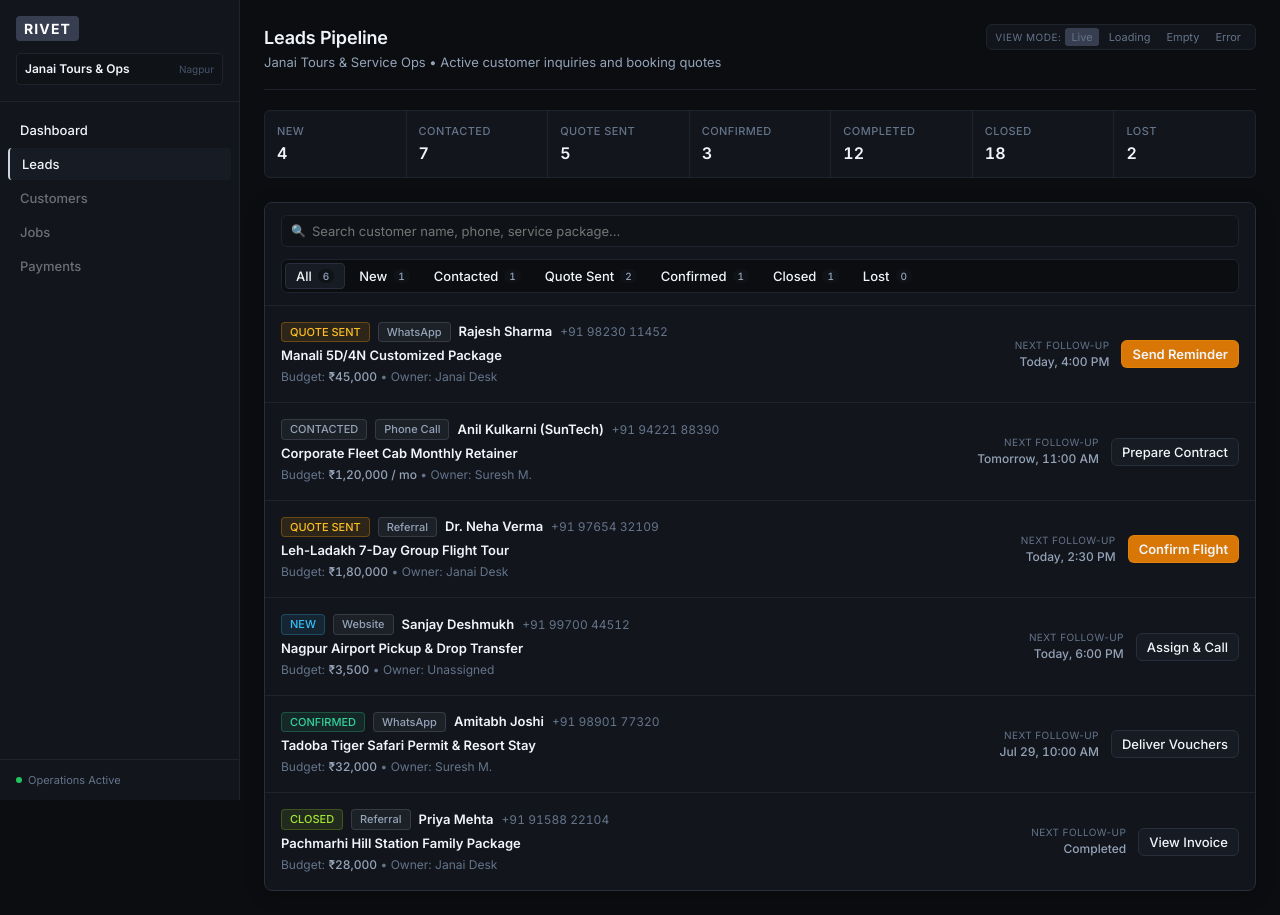
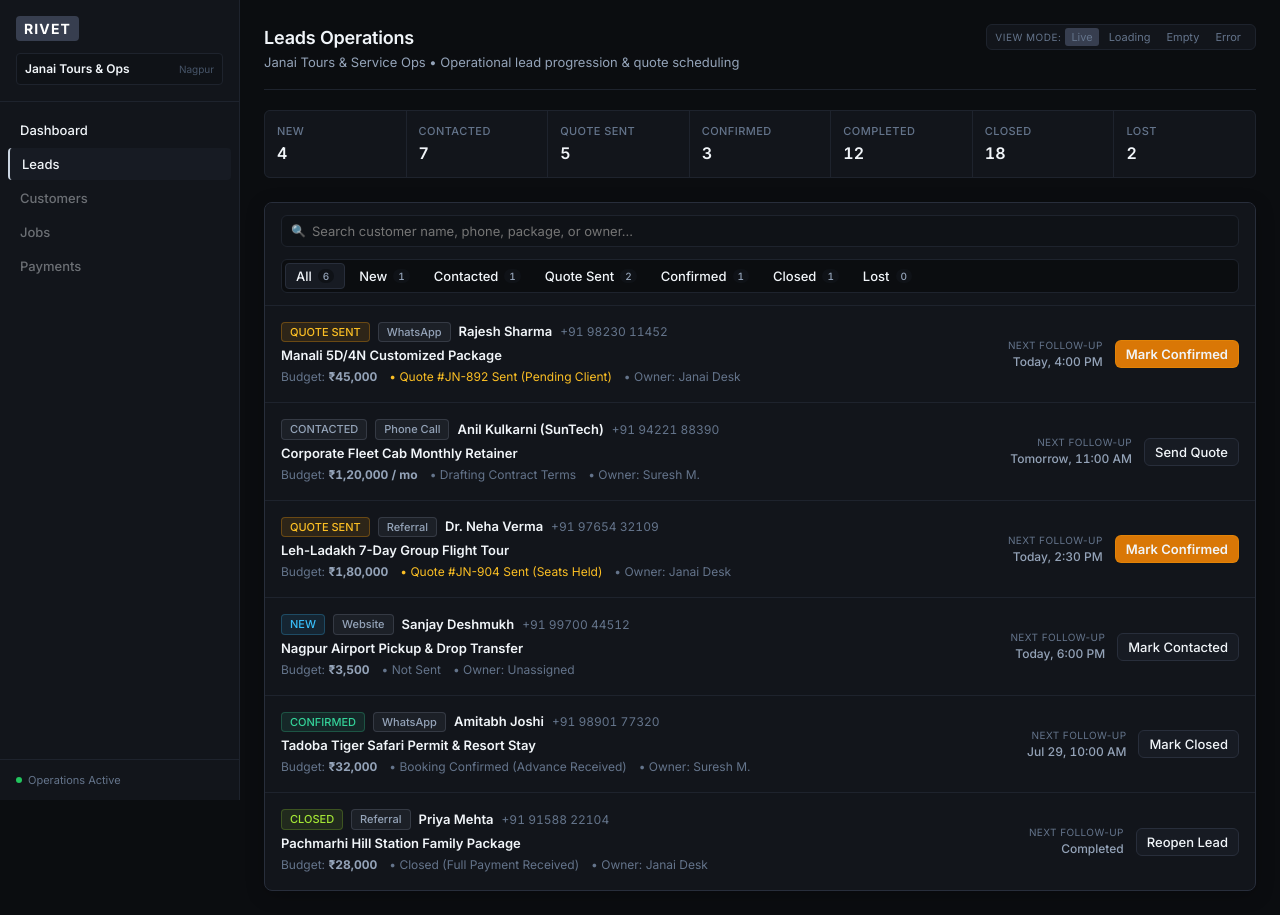
Before and after one commit to SanghpalBhakte/Rivet, a React (Vite) app: page / in a window 1280 px wide. Both pictures are taken after a click on the button "Leads". Built offline with nearby package versions, Linux system fonts and the light colour scheme.

Commit message:
feat: enhance Leads module with stage-based actions, follow-up scheduler, and scannable quote status

```diff
--- a/src/rivet/components/leads/LeadDetailDrawer.tsx
+++ b/src/rivet/components/leads/LeadDetailDrawer.tsx
@@ -1,4 +1,4 @@
-import React, { useState } from 'react';
+import React, { useState, useEffect } from 'react';
 import { Lead, LeadStage } from '../../types/rivet';
 import { Badge } from '../ui/Badge';
 import { Button } from '../ui/Button';
@@ -7,6 +7,8 @@ interface LeadDetailDrawerProps {
   lead: Lead | null;
   onClose: () => void;
   onUpdateStage: (leadId: string, newStage: LeadStage) => void;
+  onUpdateFollowUp: (leadId: string, newFollowUp: string) => void;
+  onUpdateQuote: (leadId: string, amount: string, status: string) => void;
   onAddNote: (leadId: string, noteText: string) => void;
 }
 
@@ -16,9 +18,20 @@ export const LeadDetailDrawer: React.FC<LeadDetailDrawerProps> = ({
   lead,
   onClose,
   onUpdateStage,
+  onUpdateFollowUp,
+  onUpdateQuote,
   onAddNote,
 }) => {
   const [noteInput, setNoteInput] = useState('');
+  const [scheduleDate, setScheduleDate] = useState('2026-07-28');
+  const [scheduleTime, setScheduleTime] = useState('11:00');
+  const [quoteInput, setQuoteInput] = useState('');
+
+  useEffect(() => {
+    if (lead) {
+      setQuoteInput(lead.quoteAmount || lead.budget || '');
+    }
+  }, [lead]);
 
   if (!lead) return null;
 
@@ -27,6 +40,86 @@ export const LeadDetailDrawer: React.FC<LeadDetailDrawerProps> = ({
     if (!noteInput.trim()) return;
     onAddNote(lead.id, noteInput.trim());
     setNoteInput('');
+  };
+
+  const handleScheduleSubmit = (e: React.FormEvent) => {
+    e.preventDefault();
+    if (!scheduleDate) return;
+    const formatted = `${scheduleDate} at ${scheduleTime || '10:00 AM'}`;
+    onUpdateFollowUp(lead.id, formatted);
+  };
+
+  const handleQuoteSave = () => {
+    if (!quoteInput.trim()) return;
+    onUpdateQuote(lead.id, quoteInput.trim(), `Quote ${quoteInput.trim()} Prepared`);
+  };
+
+  // Determine stage progression button
+  const renderNextStepAction = () => {
+    switch (lead.stage) {
+      case 'New':
+        return (
+          <Button
+            variant="primary"
+            size="md"
+            onClick={() => onUpdateStage(lead.id, 'Contacted')}
+          >
+            ✓ Mark Contacted
+          </Button>
+        );
+      case 'Contacted':
+        return (
+          <Button
+            variant="primary"
+            size="md"
+            onClick={() => onUpdateStage(lead.id, 'Quote Sent')}
+          >
+            ✉️ Send Quote & Move to Quote Sent
+          </Button>
+        );
+      case 'Quote Sent':
+        return (
+          <div style={{ display: 'flex', gap: '8px', flexWrap: 'wrap' }}>
+            <Button
+              variant="overdue"
+              size="md"
+              onClick={() => onUpdateStage(lead.id, 'Confirmed')}
+            >
+              ✓ Convert to Confirmed Booking
+            </Button>
+            <Button
+              variant="secondary"
+              size="md"
+              onClick={() => onUpdateStage(lead.id, 'Lost')}
+            >
+              ✕ Mark Lost
+            </Button>
+          </div>
+        );
+      case 'Confirmed':
+        return (
+          <Button
+            variant="primary"
+            size="md"
+            onClick={() => onUpdateStage(lead.id, 'Closed')}
+          >
+            🎉 Close & Archive Lead
+          </Button>
+        );
+      case 'Closed':
+      case 'Lost':
+        return (
+          <Button
+            variant="secondary"
+            size="md"
+            onClick={() => onUpdateStage(lead.id, 'Contacted')}
+          >
+            🔄 Re-open Lead
+          </Button>
+        );
+      default:
+        return null;
+    }
   };
 
   return (
@@ -57,21 +150,78 @@ export const LeadDetailDrawer: React.FC<LeadDetailDrawerProps> = ({
 
         {/* Drawer Body */}
         <div className="rv-lead-drawer__body">
-          {/* Service Request & Budget */}
+          {/* Stage Progression Action Hero Slot */}
+          <div className="rv-lead-drawer__section" style={{ background: 'var(--rv-bg-base)', padding: '12px', borderRadius: '6px', border: '1px solid var(--rv-border-default)' }}>
+            <span className="rv-lead-drawer__label" style={{ marginBottom: '6px' }}>Current Stage Action</span>
+            <div style={{ display: 'flex', alignItems: 'center', justifyContent: 'space-between', gap: '8px', flexWrap: 'wrap' }}>
+              <div>
+                <span className="rv-text-muted">Status: </span>
+                <strong style={{ color: 'var(--rv-text-primary)' }}>{lead.stage}</strong>
+              </div>
+              {renderNextStepAction()}
+            </div>
+          </div>
+
+          {/* Follow-up Scheduling Flow */}
           <div className="rv-lead-drawer__section">
-            <span className="rv-lead-drawer__label">Service Request</span>
-            <div style={{ fontSize: '14px', fontWeight: 600, color: 'var(--rv-text-primary)', marginTop: '2px' }}>
+            <div style={{ display: 'flex', justifyContent: 'space-between', alignItems: 'center', marginBottom: '6px' }}>
+              <span className="rv-lead-drawer__label">Next Follow-up Schedule</span>
+              <span className="rv-num" style={{ fontSize: '11px', color: 'var(--rv-status-callback-text)', fontWeight: 500 }}>
+                {lead.nextFollowUp}
+              </span>
+            </div>
+
+            <form onSubmit={handleScheduleSubmit} style={{ display: 'flex', gap: '8px', marginTop: '6px', flexWrap: 'wrap' }}>
+              <input
+                type="date"
+                className="rv-lead-note-input"
+                value={scheduleDate}
+                onChange={(e) => setScheduleDate(e.target.value)}
+                style={{ flex: 1, minWidth: '120px' }}
+              />
+              <input
+                type="time"
+                className="rv-lead-note-input"
+                value={scheduleTime}
+                onChange={(e) => setScheduleTime(e.target.value)}
+                style={{ width: '90px' }}
+              />
+              <Button type="submit" variant="secondary" size="sm">
+                Schedule
+              </Button>
+            </form>
+          </div>
+
+          {/* Quote Status & Budget Breakdown */}
+          <div className="rv-lead-drawer__section">
+            <span className="rv-lead-drawer__label">Service Quote Details</span>
+            <div style={{ fontSize: '13px', fontWeight: 600, color: 'var(--rv-text-primary)', marginTop: '4px' }}>
               {lead.serviceTitle}
             </div>
-            <div style={{ display: 'flex', gap: '16px', marginTop: '8px', fontSize: '12px' }}>
+
+            <div style={{ marginTop: '8px', display: 'flex', flexDirection: 'column', gap: '6px', fontSize: '12px' }}>
               <div>
-                <span className="rv-text-muted">Budget: </span>
+                <span className="rv-text-muted">Target Budget: </span>
                 <strong className="rv-num">{lead.budget}</strong>
               </div>
               <div>
-                <span className="rv-text-muted">Created: </span>
-                <span className="rv-num">{lead.createdAt}</span>
+                <span className="rv-text-muted">Quote Status: </span>
+                <span className="rv-num" style={{ color: 'var(--rv-text-primary)' }}>{lead.quoteStatus || 'Not Sent'}</span>
               </div>
+            </div>
+
+            {/* Quick Quote Editor */}
+            <div style={{ marginTop: '8px', display: 'flex', gap: '8px', alignItems: 'center' }}>
+              <input
+                type="text"
+                className="rv-lead-note-input"
+                placeholder="Enter quote amount (e.g. ₹48,000)"
+                value={quoteInput}
+                onChange={(e) => setQuoteInput(e.target.value)}
+              />
+              <Button variant="secondary" size="sm" onClick={handleQuoteSave}>
+                Save Quote
+              </Button>
             </div>
           </div>
 
@@ -96,7 +246,7 @@ export const LeadDetailDrawer: React.FC<LeadDetailDrawerProps> = ({
 
           {/* Pipeline Stage Switcher */}
           <div className="rv-lead-drawer__section">
-            <span className="rv-lead-drawer__label">Pipeline Stage</span>
+            <span className="rv-lead-drawer__label">Override Pipeline Stage</span>
             <div className="rv-stage-selector" style={{ display: 'flex', flexWrap: 'wrap', gap: '6px', marginTop: '8px' }}>
               {STAGES.map((st) => (
                 <button
--- a/src/rivet/components/leads/LeadRow.tsx
+++ b/src/rivet/components/leads/LeadRow.tsx
@@ -6,13 +6,13 @@ import { Button } from '../ui/Button';
 interface LeadRowProps {
   lead: Lead;
   onSelect: (lead: Lead) => void;
-  onPrimaryAction: (lead: Lead, e: React.MouseEvent) => void;
+  onQuickAction: (lead: Lead, e: React.MouseEvent) => void;
 }
 
 export const LeadRow: React.FC<LeadRowProps> = ({
   lead,
   onSelect,
-  onPrimaryAction,
+  onQuickAction,
 }) => {
   const getBadgeVariant = (stage: string) => {
     switch (stage) {
@@ -22,6 +22,19 @@ export const LeadRow: React.FC<LeadRowProps> = ({
       case 'Confirmed': return 'job';
       case 'Closed': return 'completed';
       default: return 'neutral';
+    }
+  };
+
+  // Determine stage-based action CTA label
+  const getStageActionLabel = (stage: string) => {
+    switch (stage) {
+      case 'New': return 'Mark Contacted';
+      case 'Contacted': return 'Send Quote';
+      case 'Quote Sent': return 'Mark Confirmed';
+      case 'Confirmed': return 'Mark Closed';
+      case 'Closed': return 'Reopen Lead';
+      case 'Lost': return 'Reopen Lead';
+      default: return 'Advance Stage';
     }
   };
 
@@ -48,12 +61,19 @@ export const LeadRow: React.FC<LeadRowProps> = ({
           {lead.serviceTitle}
         </h4>
 
-        <div className="rv-queue-item__context">
-          Budget: <span className="rv-tabular" style={{ color: 'var(--rv-text-secondary)', fontWeight: 500 }}>{lead.budget}</span> • Owner: {lead.assignee}
+        {/* Scannable Quote Status & Budget */}
+        <div className="rv-queue-item__context" style={{ display: 'flex', gap: '12px', flexWrap: 'wrap' }}>
+          <span>Budget: <strong className="rv-num" style={{ color: 'var(--rv-text-secondary)' }}>{lead.budget}</strong></span>
+          {lead.quoteStatus && (
+            <span style={{ color: lead.stage === 'Quote Sent' ? 'var(--rv-status-overdue-text)' : 'var(--rv-text-muted)' }}>
+              • {lead.quoteStatus}
+            </span>
+          )}
+          <span>• Owner: {lead.assignee}</span>
         </div>
       </div>
 
-      {/* Schedule & Action CTA */}
+      {/* Schedule & Compact Quick Action CTA */}
       <div className="rv-queue-item__right">
         <div className="rv-queue-item__due">
           <div style={{ fontSize: '10px', color: 'var(--rv-text-muted)', textTransform: 'uppercase', letterSpacing: '0.04em' }}>
@@ -69,10 +89,11 @@ export const LeadRow: React.FC<LeadRowProps> = ({
           size="sm"
           onClick={(e) => {
             e.stopPropagation();
-            onPrimaryAction(lead, e);
+            onQuickAction(lead, e);
           }}
+          title={`Action for stage ${lead.stage}`}
         >
-          {lead.primaryActionLabel}
+          {getStageActionLabel(lead.stage)}
         </Button>
       </div>
     </li>
--- a/src/rivet/components/leads/LeadsView.tsx
+++ b/src/rivet/components/leads/LeadsView.tsx
@@ -31,13 +31,102 @@ export const LeadsView: React.FC = () => {
     });
   }, [leads, stageFilter, searchQuery]);
 
+  // Stage progression step logic
+  const advanceLeadStage = (lead: Lead) => {
+    let nextStage: LeadStage = lead.stage;
+    switch (lead.stage) {
+      case 'New': nextStage = 'Contacted'; break;
+      case 'Contacted': nextStage = 'Quote Sent'; break;
+      case 'Quote Sent': nextStage = 'Confirmed'; break;
+      case 'Confirmed': nextStage = 'Closed'; break;
+      case 'Closed': nextStage = 'Contacted'; break;
+      case 'Lost': nextStage = 'Contacted'; break;
+    }
+    handleUpdateStage(lead.id, nextStage);
+  };
+
   // Stage update handler
   const handleUpdateStage = (leadId: string, newStage: LeadStage) => {
+    const stageNoteText = `Stage updated to ${newStage}`;
+    const newNote = {
+      id: `n-${Date.now()}`,
+      author: 'System',
+      timestamp: 'Just now',
+      text: stageNoteText,
+    };
     setLeads((prev) =>
-      prev.map((l) => (l.id === leadId ? { ...l, stage: newStage } : l))
+      prev.map((l) =>
+        l.id === leadId
+          ? { ...l, stage: newStage, notes: [newNote, ...l.notes] }
+          : l
+      )
     );
     if (selectedLead && selectedLead.id === leadId) {
-      setSelectedLead((prev) => (prev ? { ...prev, stage: newStage } : null));
+      setSelectedLead((prev) =>
+        prev
+          ? { ...prev, stage: newStage, notes: [newNote, ...prev.notes] }
+          : null
+      );
+    }
+  };
+
+  // Follow-up scheduling update handler
+  const handleUpdateFollowUp = (leadId: string, newFollowUp: string) => {
+    const scheduleNoteText = `Next follow-up scheduled for: ${newFollowUp}`;
+    const newNote = {
+      id: `n-${Date.now()}`,
+      author: 'Janai Desk',
+      timestamp: 'Just now',
+      text: scheduleNoteText,
+    };
+    setLeads((prev) =>
+      prev.map((l) =>
+        l.id === leadId
+          ? { ...l, nextFollowUp: newFollowUp, notes: [newNote, ...l.notes] }
+          : l
+      )
+    );
+    if (selectedLead && selectedLead.id === leadId) {
+      setSelectedLead((prev) =>
+        prev
+          ? { ...prev, nextFollowUp: newFollowUp, notes: [newNote, ...prev.notes] }
+          : null
+      );
+    }
+  };
+
+  // Quote amount & status update handler
+  const handleUpdateQuote = (leadId: string, amount: string, status: string) => {
+    const quoteNoteText = `Quote saved: ${amount} (${status})`;
+    const newNote = {
+      id: `n-${Date.now()}`,
+      author: 'Janai Desk',
+      timestamp: 'Just now',
+      text: quoteNoteText,
+    };
+    setLeads((prev) =>
+      prev.map((l) =>
+        l.id === leadId
+          ? {
+              ...l,
+              quoteAmount: amount,
+              quoteStatus: status,
+              notes: [newNote, ...l.notes],
+            }
+          : l
+      )
+    );
+    if (selectedLead && selectedLead.id === leadId) {
+      setSelectedLead((prev) =>
+        prev
+          ? {
+              ...prev,
+              quoteAmount: amount,
+              quoteStatus: status,
+              notes: [newNote, ...prev.notes],
+            }
+          : null
+      );
     }
   };
 
@@ -79,8 +168,8 @@ export const LeadsView: React.FC = () => {
     <div>
       {/* Page Header */}
       <PageHeader
-        title="Leads Pipeline"
-        subline="Janai Tours & Service Ops • Active customer inquiries and booking quotes"
+        title="Leads Operations"
+        subline="Janai Tours & Service Ops • Operational lead progression & quote scheduling"
         simMode={simMode}
         onSimModeChange={setSimMode}
       />
@@ -98,7 +187,7 @@ export const LeadsView: React.FC = () => {
             <input
               type="text"
               className="rv-search-input"
-              placeholder="Search customer name, phone, service package..."
+              placeholder="Search customer name, phone, package, or owner..."
               value={searchQuery}
               onChange={(e) => setSearchQuery(e.target.value)}
             />
@@ -150,7 +239,7 @@ export const LeadsView: React.FC = () => {
                 key={lead.id}
                 lead={lead}
                 onSelect={(selected) => setSelectedLead(selected)}
-                onPrimaryAction={(selected) => setSelectedLead(selected)}
+                onQuickAction={(leadToAdvance) => advanceLeadStage(leadToAdvance)}
               />
             ))}
           </ul>
@@ -162,6 +251,8 @@ export const LeadsView: React.FC = () => {
         lead={selectedLead}
         onClose={() => setSelectedLead(null)}
         onUpdateStage={handleUpdateStage}
+        onUpdateFollowUp={handleUpdateFollowUp}
+        onUpdateQuote={handleUpdateQuote}
         onAddNote={handleAddNote}
       />
     </div>
--- a/src/rivet/data/mockData.ts
+++ b/src/rivet/data/mockData.ts
@@ -160,7 +160,7 @@ export const INITIAL_RECENT_ACTIVITIES: ActivityItem[] = [
 ];
 
 /* --------------------------------------------------------------------------
-   Leads Module Mock Data
+   Leads Module Mock Data (Enhanced Quote Status & Actions)
    -------------------------------------------------------------------------- */
 export const INITIAL_LEADS: Lead[] = [
   {
@@ -172,10 +172,12 @@ export const INITIAL_LEADS: Lead[] = [
     source: 'WhatsApp',
     stage: 'Quote Sent',
     budget: '₹45,000',
+    quoteAmount: '₹45,000',
+    quoteStatus: 'Quote #JN-892 Sent (Pending Client)',
     nextFollowUp: 'Today, 4:00 PM',
     assignee: 'Janai Desk',
     createdAt: '2026-07-25',
-    primaryActionLabel: 'Send Reminder',
+    primaryActionLabel: 'Mark Confirmed',
     notes: [
       {
         id: 'n-1',
@@ -200,10 +202,12 @@ export const INITIAL_LEADS: Lead[] = [
     source: 'Phone Call',
     stage: 'Contacted',
     budget: '₹1,20,000 / mo',
+    quoteAmount: '₹1,15,000 / mo',
+    quoteStatus: 'Drafting Contract Terms',
     nextFollowUp: 'Tomorrow, 11:00 AM',
     assignee: 'Suresh M.',
     createdAt: '2026-07-24',
-    primaryActionLabel: 'Prepare Contract',
+    primaryActionLabel: 'Send Quote',
     notes: [
       {
         id: 'n-3',
@@ -222,10 +226,12 @@ export const INITIAL_LEADS: Lead[] = [
     source: 'Referral',
     stage: 'Quote Sent',
     budget: '₹1,80,000',
+    quoteAmount: '₹1,75,000',
+    quoteStatus: 'Quote #JN-904 Sent (Seats Held)',
     nextFollowUp: 'Today, 2:30 PM',
     assignee: 'Janai Desk',
     createdAt: '2026-07-23',
-    primaryActionLabel: 'Confirm Flight',
+    primaryActionLabel: 'Mark Confirmed',
     notes: [
       {
         id: 'n-4',
@@ -244,10 +250,11 @@ export const INITIAL_LEADS: Lead[] = [
     source: 'Website',
     stage: 'New',
     budget: '₹3,500',
+    quoteStatus: 'Not Sent',
     nextFollowUp: 'Today, 6:00 PM',
     assignee: 'Unassigned',
     createdAt: '2026-07-27',
-    primaryActionLabel: 'Assign & Call',
+    primaryActionLabel: 'Mark Contacted',
     notes: [
       {
         id: 'n-5',
@@ -266,10 +273,12 @@ export const INITIAL_LEADS: Lead[] = [
     source: 'WhatsApp',
     stage: 'Confirmed',
     budget: '₹32,000',
+    quoteAmount: '₹32,000',
+    quoteStatus: 'Booking Confirmed (Advance Received)',
     nextFollowUp: 'Jul 29, 10:00 AM',
     assignee: 'Suresh M.',
     createdAt: '2026-07-22',
-    primaryActionLabel: 'Deliver Vouchers',
+    primaryActionLabel: 'Close & Archive',
     notes: [
       {
         id: 'n-6',
@@ -288,10 +297,12 @@ export const INITIAL_LEADS: Lead[] = [
     source: 'Referral',
     stage: 'Closed',
     budget: '₹28,000',
+    quoteAmount: '₹28,000',
+    quoteStatus: 'Closed (Full Payment Received)',
     nextFollowUp: 'Completed',
     assignee: 'Janai Desk',
     createdAt: '2026-07-20',
-    primaryActionLabel: 'View Invoice',
+    primaryActionLabel: 'Reopen Lead',
     notes: [
       {
         id: 'n-7',
--- a/src/rivet/types/rivet.ts
+++ b/src/rivet/types/rivet.ts
@@ -71,6 +71,8 @@ export interface Lead {
   source: LeadSource;
   stage: LeadStage;
   budget: string;
+  quoteAmount?: string;
+  quoteStatus?: string;
   nextFollowUp: string;
   assignee: string;
   notes: LeadNote[];
```
